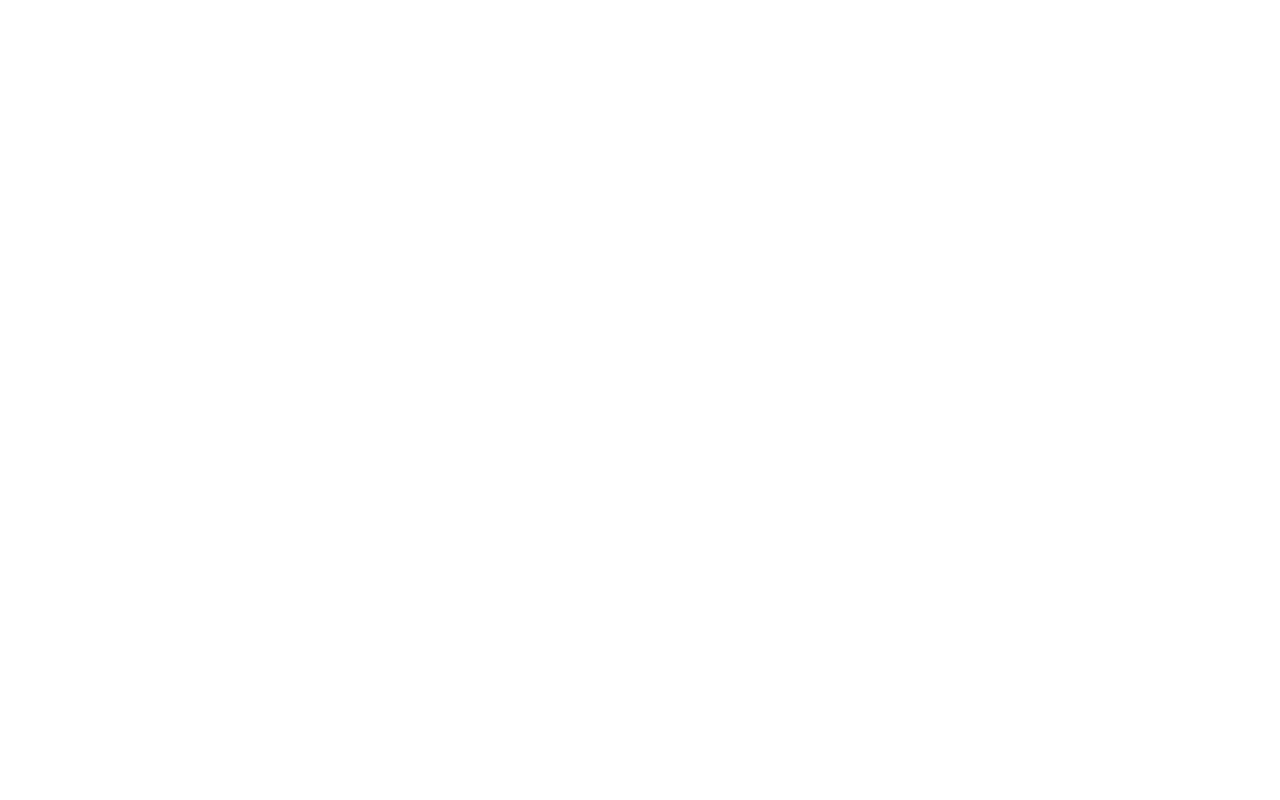
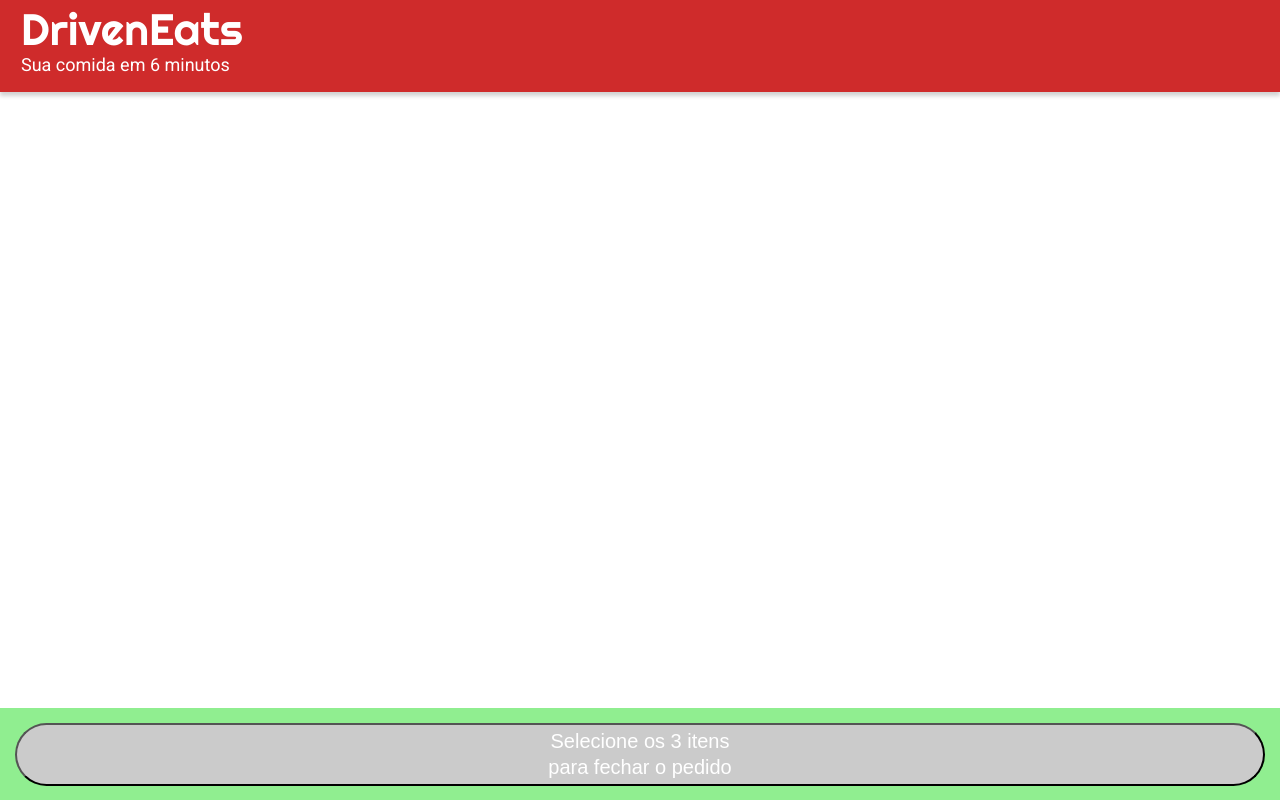
Before and after one commit to Backus88/projeto3-driveneats, a plain HTML site: page index.html in a window 1280 px wide. Drawn offline with Linux system fonts and the light colour scheme.

Commit message:
projeto-driveneats-V1.0

```diff
--- a/index.html
+++ b/index.html
@@ -5,9 +5,36 @@
     <meta http-equiv="X-UA-Compatible" content="IE=edge">
     <meta name="viewport" content="width=device-width, initial-scale=1.0">
     <link rel="stylesheet" href="style.css">
-    <title>Document</title>
+    <link rel="preconnect" href="https://fonts.googleapis.com">
+    <link rel="preconnect" href="https://fonts.gstatic.com" crossorigin>
+    <link href="https://fonts.googleapis.com/css2?family=Encode+Sans:wght@100;200;300;400;500;600;700&family=Righteous&family=Roboto:ital,wght@0,300;0,400;0,500;0,700;1,300;1,400;1,500&display=swap" rel="stylesheet">
+    <title>DrivenEats
+    </title>
 </head>
 <body>
+    <div class="titulo">
+        <div class="titulotexto">
+            <h1>
+                DrivenEats
+            </h1>
+        </div>
+        <div class="corpotexto">
+            <h2>
+                Sua comida em 6 minutos
+            </h2>
+        </div>
+    </div>
+
+    <div class="corpo">
+
+    </div>
+
+    <div class="finalizar">
+        <button class="botaofinalizar">
+            <p>Selecione os 3 itens <br></br>
+            para fechar o pedido</p>
+        </button>
+    </div>
 
     <script src="script.js"></script>
 </body>
--- a/style.css
+++ b/style.css
@@ -0,0 +1,78 @@
+body{
+    font-family: 'Roboto', sans-serif;
+    box-sizing: border-box;
+    height: 100%;
+}
+
+.titulo{
+    top:0;
+    left: 0;
+    position: fixed;
+    width: 100%;
+    height: 92px;
+    display: flex;
+    flex-direction: column;
+    justify-content: flex-start;
+    background-color: #CF2B2B;
+    box-shadow: 0px  4px  4px lightgrey;
+}
+
+h1 {
+    margin-left: 21px;
+    font-family: 'Righteous', cursive;
+    height: auto;
+    font-size: 44px;
+    font-weight: 400;
+    line-height: 1px;
+    letter-spacing: -1.2%;
+    color: #ffffff;
+}
+
+h2{
+    font-weight: 400;
+    margin: auto;
+    margin-left: 21px;
+    height: auto;
+    font-size: 18px;
+    line-height: 10px;
+    color: #ffffff
+}
+
+.corpo{
+    width: 100%;
+    height: 100%;
+    margin: 92px 0px;
+    background-color: lightgoldenrodyellow;
+}
+
+.finalizar{
+    position: fixed;
+    left: 0;
+    bottom: 0;
+    height: 92px;
+    width: 100%;
+    z-index: 1;
+    background-color: lightgreen;
+    display: flex;
+    justify-content: center;
+    align-items: center;
+}
+
+.botaofinalizar {
+    height: 63px;
+    width: 100%;
+    margin: 0px 15px;
+    border-radius: 50px;
+    text-align: center;
+    background-color: #CBCBCB;
+}
+
+.botaofinalizar > p {
+    font-weight: 400;
+    font-size: 20px;
+    margin: 0;
+    line-height: 13px;
+    letter-spacing: 1.8%;
+    text-align: center;
+    color: #ffffff;
+}
```
